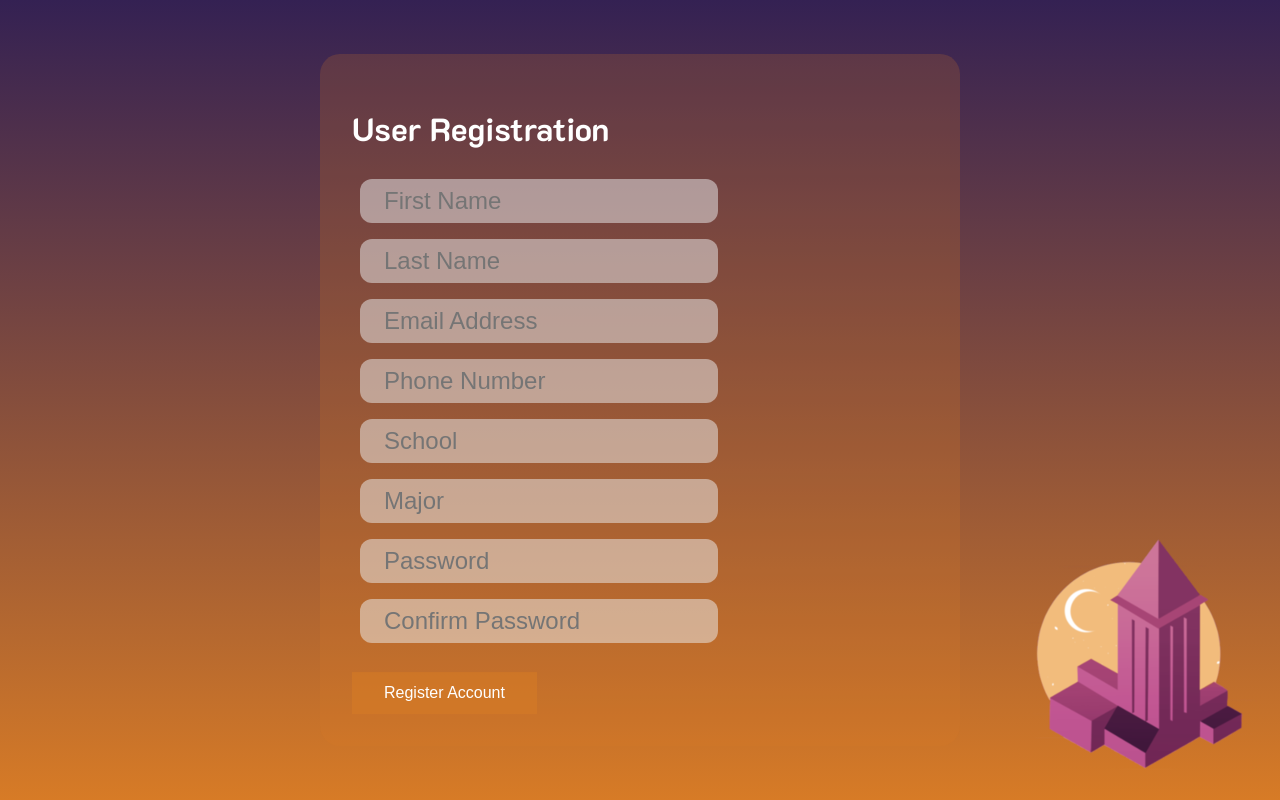
After one commit to HackMerced/HackMerced-IX-Live, a Flask app: page /register in a window 1280 px wide. The commit adds this page. Run offline with Flask 3, Linux system fonts and the light colour scheme.

Commit message:
Implemented the registration page front-end.

```diff
--- a/frontend/route.py
+++ b/frontend/route.py
@@ -10,6 +10,11 @@ def index():
 #		return redirect(url_for("application"))
 	return render_template("index.html")
 
+@app.route("/register", methods=["GET"])
+def register():
+
+	return render_template("register.html")
+
 #@app.route("/app", methods=["GET"])
 #@login_required
 #def application():
--- a/frontend/static/css/style.css
+++ b/frontend/static/css/style.css
@@ -38,9 +38,13 @@ input[type="submit"] {
 	transform: translateX(-50%) translateY(-50%);
 }
 
-#login-form {
+#login-form, #registration-form {
 	background-color: #D77B2633;
 	border-radius: 20px;
 	padding: 32px;
 	color: white;
 }
+
+#registration-form input[type="text"] {
+	margin: 8px;
+}
--- /dev/null
+++ b/frontend/templates/register.html
@@ -0,0 +1,29 @@
+<!DOCTYPE html>
+<html>
+
+{% set pageTitle = "HackMerced IX" %}{% include "includes/header.html" %}
+
+<body>
+
+	<div id="registration-form" class="total-center">
+
+		<h1>User Registration</h1>
+
+		<form action="/register" method="POST">
+			<input type="text" id="fname"    name="fname"    placeholder="First Name" />
+			<input type="text" id="lname"    name="lname"    placeholder="Last Name" />
+			<input type="text" id="email"    name="email"    placeholder="Email Address" />
+			<input type="text" id="phone"    name="phone"    placeholder="Phone Number" />
+			<input type="text" id="school"   name="school"   placeholder="School" />
+			<input type="text" id="major"    name="major"    placeholder="Major" />
+			<input type="text" id="password" name="password" placeholder="Password" />
+			<input type="text" id="confirm"  name="confirm"  placeholder="Confirm Password" />
+			<br><br>
+			<input type="submit" value="Register Account" />
+		</form>
+
+	</div>
+
+</body>
+
+</html>
```
